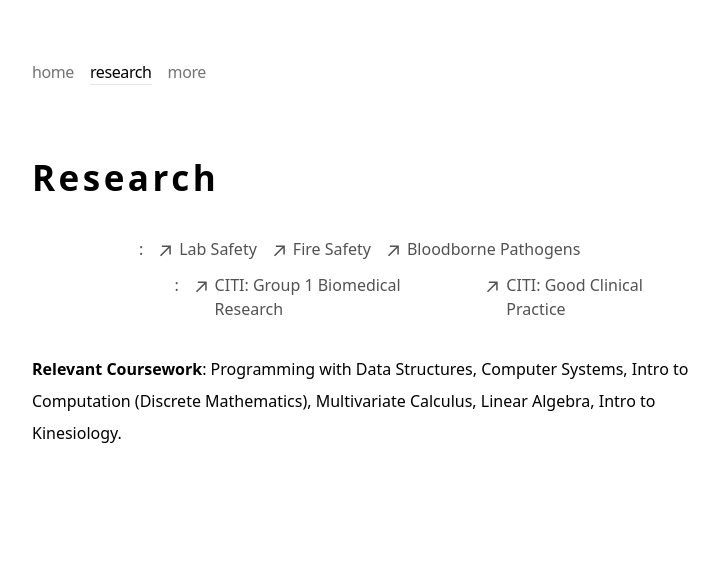
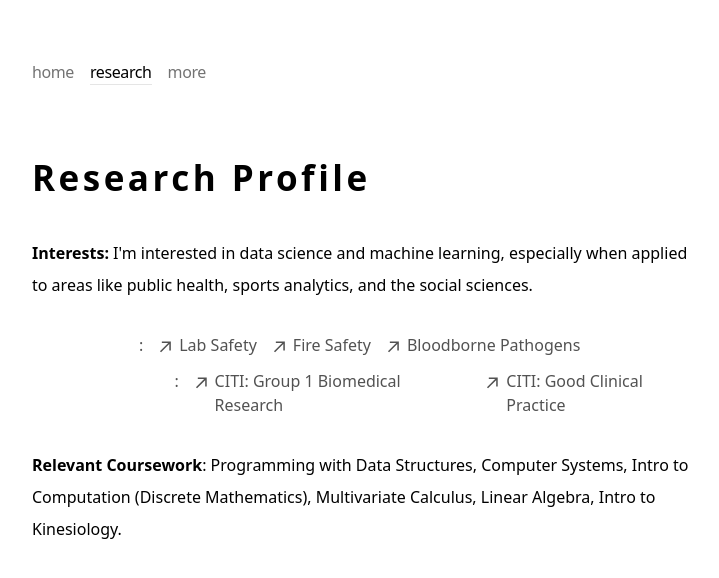
Before and after one commit to ShreyanshMisra/shrey, a Next.js app: page /research in a window 1280 px wide. Shown: the top 578 px of the page, without its empty margins (272-991 px from the left). Built offline with nearby package versions, Linux system fonts and the light colour scheme.

Commit message:
Content update

```diff
--- a/src/app/research/page.tsx
+++ b/src/app/research/page.tsx
@@ -11,15 +11,19 @@ export default async function ResearchPage() {
   return (
     <section>
       <p className="text-[35px] text-black dark:text-white font-extrabold tracking-widest mb-6">
-        Research
+        Research Profile
       </p>
+
+      <p className="leading-loose mt-8">
+        <span className="font-bold">Interests:</span> I'm interested in data
+        science and machine learning, especially when applied to areas like
+        public health, sports analytics, and the social sciences.
+      </p>
+
       <ul className="flex flex-col md:flex-row mt-8 space-x-0 md:space-x-4 space-y-2 md:space-y-0 font-sm text-neutral-600 dark:text-neutral-300">
         <p className="text-white font-bold">Lab Trainings</p>:
         <TextLink text="Lab Safety" link="./certificates/labsafety.pdf" />
-        <TextLink
-          text="Fire Safety"
-          link="./certificates/firesafety.pdf"
-        />
+        <TextLink text="Fire Safety" link="./certificates/firesafety.pdf" />
         <TextLink
           text="Bloodborne Pathogens"
           link="./certificates/bloodbornepathogens.pdf"
@@ -39,9 +43,10 @@ export default async function ResearchPage() {
       </ul>
 
       <p className="leading-loose mt-8">
-        <span className="font-bold">Relevant Coursework</span>: Programming with Data Structures, Computer Systems, Intro to
-        Computation (Discrete Mathematics), Multivariate Calculus, Linear
-        Algebra, Intro to Kinesiology.
+        <span className="font-bold">Relevant Coursework</span>: Programming with
+        Data Structures, Computer Systems, Intro to Computation (Discrete
+        Mathematics), Multivariate Calculus, Linear Algebra, Intro to
+        Kinesiology.
       </p>
     </section>
   );
```
